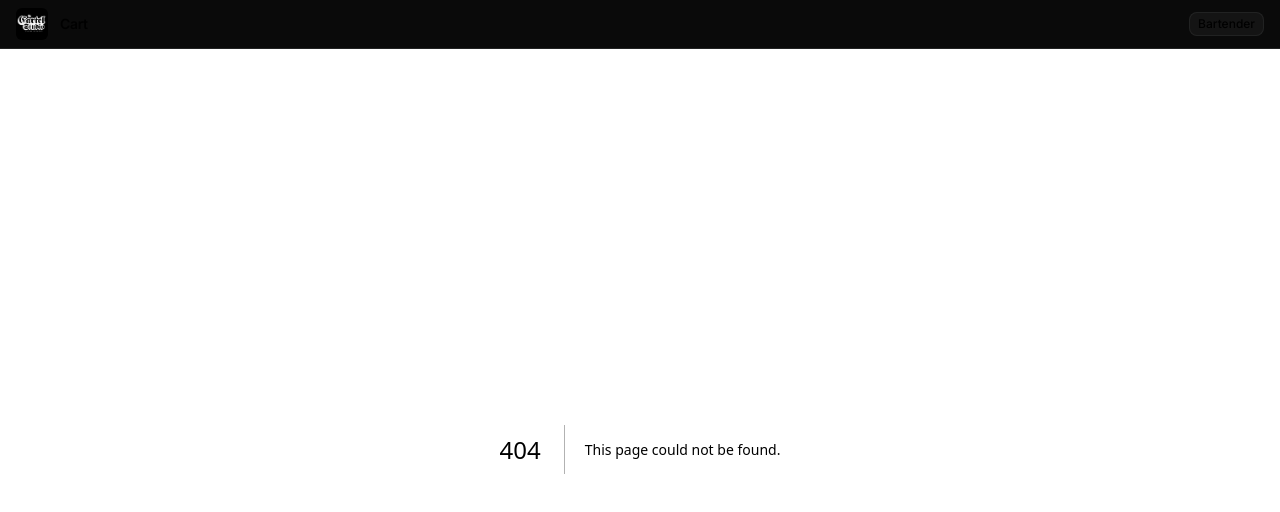
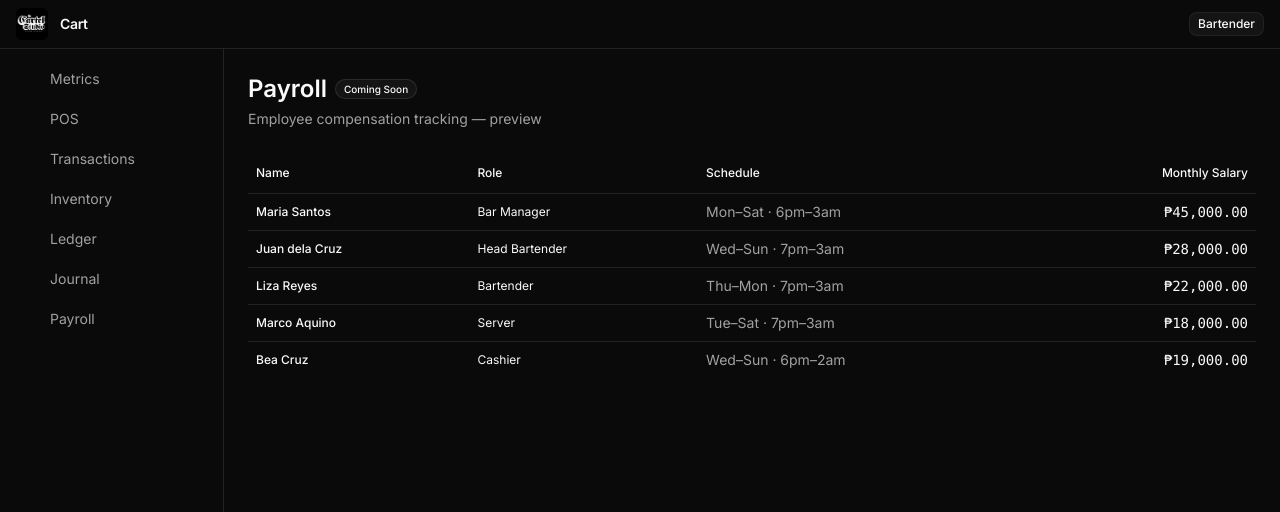
Before and after one commit to jcajuab/the-cartel-studio, a Next.js app: page /payroll in a window 1280 px wide. Before the commit this address had no page. Shown: the top 512 px of the page. Built offline with nearby package versions, Linux system fonts and the light colour scheme; some icons are missing.

Commit message:
feat: add payroll visual placeholder page

```diff
--- /dev/null
+++ b/src/app/(dashboard)/payroll/page.tsx
@@ -0,0 +1,90 @@
+import { Badge } from "@/components/ui/badge";
+import {
+  Table,
+  TableBody,
+  TableCell,
+  TableHead,
+  TableHeader,
+  TableRow,
+} from "@/components/ui/table";
+
+import { formatPhp } from "@/lib/format";
+
+const mockEmployees = [
+  {
+    id: 1,
+    name: "Maria Santos",
+    role: "Bar Manager",
+    schedule: "Mon–Sat · 6pm–3am",
+    monthlySalaryInCentavos: 4500000,
+  },
+  {
+    id: 2,
+    name: "Juan dela Cruz",
+    role: "Head Bartender",
+    schedule: "Wed–Sun · 7pm–3am",
+    monthlySalaryInCentavos: 2800000,
+  },
+  {
+    id: 3,
+    name: "Liza Reyes",
+    role: "Bartender",
+    schedule: "Thu–Mon · 7pm–3am",
+    monthlySalaryInCentavos: 2200000,
+  },
+  {
+    id: 4,
+    name: "Marco Aquino",
+    role: "Server",
+    schedule: "Tue–Sat · 7pm–3am",
+    monthlySalaryInCentavos: 1800000,
+  },
+  {
+    id: 5,
+    name: "Bea Cruz",
+    role: "Cashier",
+    schedule: "Wed–Sun · 6pm–2am",
+    monthlySalaryInCentavos: 1900000,
+  },
+];
+
+export default function PayrollPage() {
+  return (
+    <div className="p-6 space-y-6">
+      <div className="space-y-1">
+        <div className="flex items-center gap-2">
+          <h1 className="text-2xl font-semibold">Payroll</h1>
+          <Badge variant="outline">Coming Soon</Badge>
+        </div>
+        <p className="text-sm text-muted-foreground">
+          Employee compensation tracking — preview
+        </p>
+      </div>
+
+      <Table>
+        <TableHeader>
+          <TableRow>
+            <TableHead>Name</TableHead>
+            <TableHead>Role</TableHead>
+            <TableHead>Schedule</TableHead>
+            <TableHead className="text-right">Monthly Salary</TableHead>
+          </TableRow>
+        </TableHeader>
+        <TableBody>
+          {mockEmployees.map((employee) => (
+            <TableRow key={employee.id}>
+              <TableCell className="font-medium">{employee.name}</TableCell>
+              <TableCell>{employee.role}</TableCell>
+              <TableCell className="text-muted-foreground text-sm">
+                {employee.schedule}
+              </TableCell>
+              <TableCell className="text-right font-mono text-sm">
+                {formatPhp(employee.monthlySalaryInCentavos)}
+              </TableCell>
+            </TableRow>
+          ))}
+        </TableBody>
+      </Table>
+    </div>
+  );
+}
```
